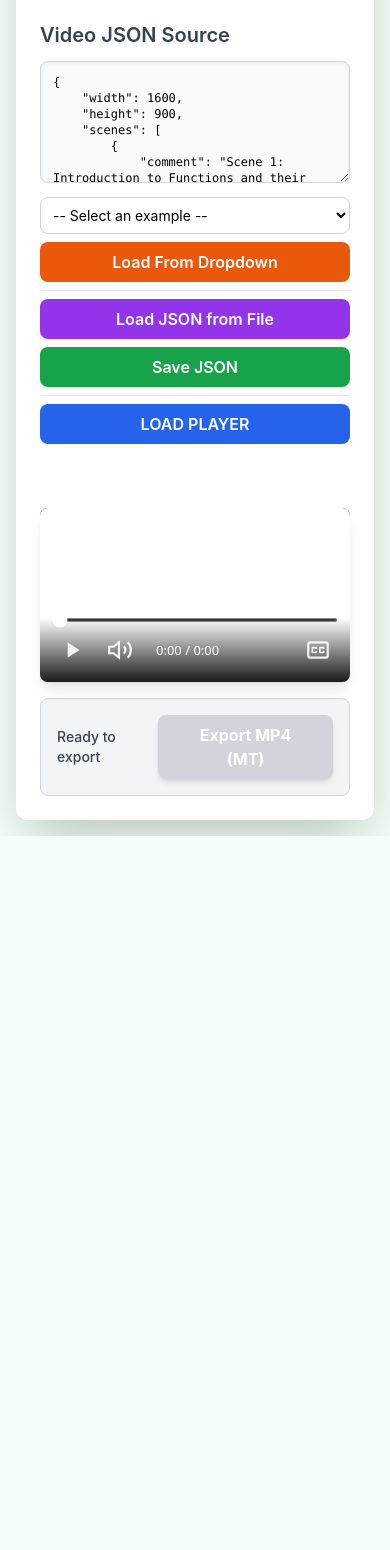
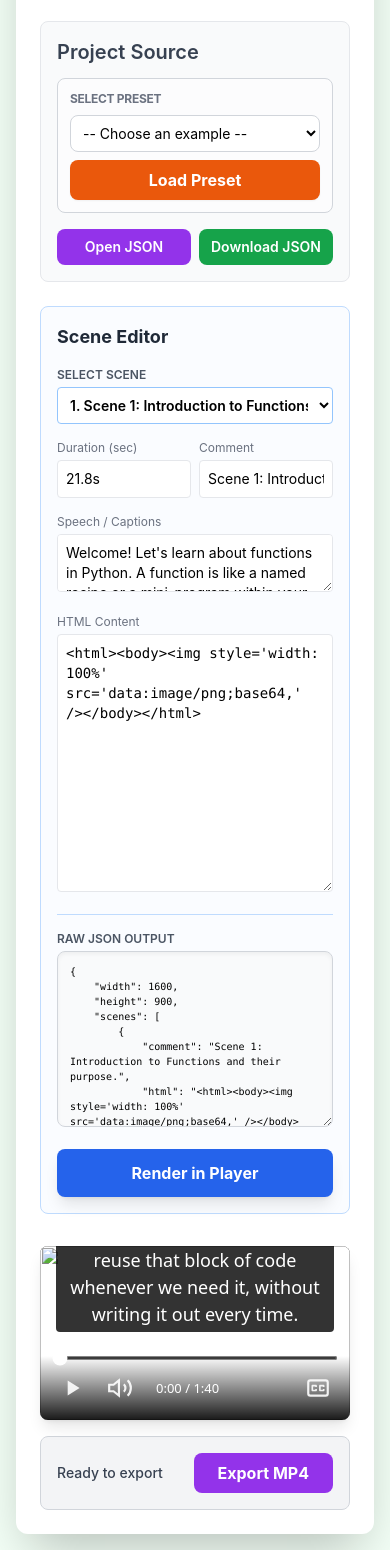
Before and after one commit to edcodedotorg/non-video-video-player, a plain HTML site: page index.html in a window 390 px wide. Shown: the part 115-1665 px from the top of the page. Before the commit the page ends 951 px from the top, so only its background shows below. Drawn offline with nearby package versions, Linux system fonts and the light colour scheme.

Commit message:
update UI to simplify editing and loading of JSON

```diff
--- a/index.html
+++ b/index.html
@@ -28,22 +28,26 @@
         }
         @keyframes spin { 0% { transform: rotate(0deg); } 100% { transform: rotate(360deg); } }
         .hidden { display: none; }
+        .json-error {
+            border-color: #ef4444 !important;
+            background-color: #fef2f2 !important;
+            box-shadow: 0 0 0 1px #ef4444 !important;
+        }
     </style>
 </head>
 <body class="p-4 md:p-8">
     <div class="max-w-7xl mx-auto bg-white p-6 rounded-xl shadow-2xl">
         <h1 class="text-3xl font-bold mb-6 text-gray-800">Programmatic Video Editor</h1>
 
-        <div class="grid grid-cols-1 lg:grid-cols-3 gap-8">
+        <div class="grid grid-cols-1 lg:grid-cols-3 gap-8 items-start">
             <div class="lg:col-span-1 flex flex-col gap-6">
-                <div>
-                    <h2 class="text-xl font-semibold mb-3 text-gray-700">Video JSON Source</h2>
-                    <textarea id="video-json" rows="6" class="w-full p-3 border border-gray-300 rounded-lg text-xs font-mono shadow-inner bg-gray-50 focus:ring-2 focus:ring-blue-500 outline-none"></textarea>
-                    <input type="file" id="file-input" accept=".json,application/json" class="hidden">
-
-                    <div class="space-y-2 mt-2">
-                        <select id="example-select" class="w-full p-2 border border-gray-300 rounded-lg text-sm bg-white">
-                            <option disabled selected value="">-- Select an example --</option>
+                <div class="bg-gray-50 p-4 rounded-lg border border-gray-200">
+                    <h2 class="text-xl font-semibold mb-3 text-gray-700">Project Source</h2>
+                    <div class="space-y-4">
+                        <div class="p-3 border border-gray-300 rounded-lg bg-white/50 space-y-2">
+                            <label class="block text-xs font-bold text-gray-500 uppercase tracking-tight">Select Preset</label>
+                            <select id="example-select" class="w-full p-2 border border-gray-300 rounded-lg text-sm bg-white focus:ring-2 focus:ring-orange-500 outline-none">
+                                <option disabled selected value="">-- Choose an example --</option>
                                 <option value="examples/Variables_V1.json">Variables_V1.json</option>
                                 <option value="examples/Functions_V1.json">Functions_V1.json</option>
                                 <option value="examples/While_Loops_V1.json">While_Loops_V1.json</option>
@@ -54,49 +58,73 @@
                                 <option value="examples/DEMO_Functions_Addon_With_Sam_Demo.json">DEMO_Functions_Addon_With_Sam_Demo.json</option>
                                 <option value="examples/DEMO_Loops_Core_Sam_No_Human_Loop.json">DEMO_Loops_Core_Sam_No_Human_Loop.json</option>
                             </select>
-                        <button id="load-example-btn" class="w-full bg-orange-600 text-white py-2 rounded-lg font-semibold hover:bg-orange-700 transition">Load From Dropdown</button>
-                        <hr />
-                        <button id="load-file-btn" class="w-full bg-purple-600 text-white py-2 rounded-lg font-semibold hover:bg-purple-700 transition">Load JSON from File</button>
-                        <button id="save-file-btn" class="w-full bg-green-600 text-white py-2 rounded-lg font-semibold hover:bg-green-700 transition">Save JSON</button>
-                        <hr />
-                        <button id="load-btn" class="w-full bg-blue-600 text-white py-2 rounded-lg font-semibold hover:bg-blue-700 transition">LOAD PLAYER</button>
-                    </div>
-                    <p id="message" class="mt-2 text-sm text-gray-600 min-h-[1.5rem]"></p>
+                            <button id="load-example-btn" class="w-full bg-orange-600 text-white py-2 rounded-lg font-bold hover:bg-orange-700 transition shadow-sm">Load Preset</button>
                         </div>
 
-                <div id="editor-panel" class="hidden border-t pt-4 bg-gray-50 p-4 rounded-lg border border-gray-200">
-                    <h2 class="text-lg font-bold text-gray-800 mb-4 flex justify-between items-center">
-                        Editor
-                        <button id="save-changes-btn" disabled class="text-xs px-3 py-1 bg-green-600 text-white rounded disabled:bg-gray-300">Save Changes</button>
-                    </h2>
-                    <div class="space-y-3">
-                        <select id="scene-select" class="w-full p-2 border border-blue-300 bg-blue-50 rounded text-sm font-semibold"></select>
+                        <div class="flex gap-2">
+                            <button id="load-file-btn" class="flex-1 bg-purple-600 text-white py-2 rounded-lg font-semibold hover:bg-purple-700 transition text-sm">Open JSON</button>
+                            <button id="save-file-btn" class="flex-1 bg-green-600 text-white py-2 rounded-lg font-semibold hover:bg-green-700 transition text-sm">Download JSON</button>
+                        </div>
+                    </div>
+                    <input type="file" id="file-input" accept=".json,application/json" class="hidden">
+                </div>
+
+                <div id="editor-panel" class="bg-blue-50/30 p-4 rounded-lg border border-blue-200">
+                    <h2 class="text-lg font-bold text-gray-800 mb-4">Scene Editor</h2>
+                    <div class="space-y-4">
+                        <div>
+                            <label class="block text-xs font-semibold text-gray-600 uppercase mb-1">Select Scene</label>
+                            <select id="scene-select" class="w-full p-2 border border-blue-300 bg-white rounded text-sm font-semibold"></select>
+                        </div>
+
                         <div class="grid grid-cols-2 gap-2">
-                            <input type="text" data-scope="scene" data-key="duration" class="editor-input w-full p-1 border rounded text-sm" placeholder="Duration">
-                            <input type="text" data-scope="scene" data-key="comment" class="editor-input w-full p-1 border rounded text-sm" placeholder="Comment">
+                            <div>
+                                <label class="block text-xs text-gray-500 mb-1">Duration (sec)</label>
+                                <input type="text" data-key="duration" class="editor-input w-full p-2 border rounded text-sm">
                             </div>
-                        <textarea data-scope="scene" data-key="speech" rows="2" class="editor-input w-full p-1 border rounded text-sm" placeholder="Speech"></textarea>
-                        <textarea data-scope="scene" data-key="html" rows="6" class="editor-input w-full p-1 border rounded text-sm font-mono"></textarea>
+                            <div>
+                                <label class="block text-xs text-gray-500 mb-1">Comment</label>
+                                <input type="text" data-key="comment" class="editor-input w-full p-2 border rounded text-sm">
+                            </div>
+                        </div>
+
+                        <div>
+                            <label class="block text-xs text-gray-500 mb-1">Speech / Captions</label>
+                            <textarea data-key="speech" rows="2" class="editor-input w-full p-2 border rounded text-sm"></textarea>
+                        </div>
+
+                        <div>
+                            <label class="block text-xs text-gray-500 mb-1">HTML Content</label>
+                            <textarea data-key="html" rows="12" class="editor-input w-full p-2 border rounded text-sm font-mono"></textarea>
+                        </div>
+
+                        <hr class="border-blue-200">
+
+                        <div>
+                            <label class="block text-xs font-semibold text-gray-600 uppercase mb-1">Raw JSON Output</label>
+                            <textarea id="video-json" rows="10" class="w-full p-3 border border-gray-300 rounded-lg text-[10px] font-mono shadow-inner bg-gray-50 outline-none"></textarea>
+                        </div>
+
+                        <button id="load-btn" class="w-full bg-blue-600 text-white py-3 rounded-lg font-bold hover:bg-blue-700 transition shadow-lg">Render in Player</button>
                     </div>
                 </div>
             </div>
 
-            <div class="lg:col-span-2">
+            <div class="lg:col-span-2 sticky top-8 self-start">
                 <json-video id="player" controls class="mb-4 rounded-lg shadow-lg"></json-video>
 
                 <div class="mt-4 p-4 bg-gray-100 rounded-lg border border-gray-300 flex justify-between items-center">
                     <div id="export-status-container" class="flex items-center text-sm font-medium text-gray-700">
                         <span id="export-status-text">Ready to export</span>
                     </div>
-                    <button id="encode-button" disabled class="px-6 py-2 bg-purple-600 text-white rounded-lg font-bold disabled:bg-gray-300 hover:bg-purple-700 transition shadow-md">
-                        Export MP4 (MT)
+                    <button id="encode-button" disabled class="px-6 py-2 bg-purple-600 text-white rounded-lg font-bold disabled:bg-gray-300 hover:bg-purple-700 transition">
+                        Export MP4
                     </button>
                 </div>
 
                 <div id="video-output-container" class="mt-6 p-6 bg-gray-50 border border-gray-200 rounded-lg hidden text-center">
-                    <h3 class="text-lg font-bold mb-3 text-gray-800 font-mono">RENDERED OUTPUT</h3>
                     <video id="output-video" controls class="w-full max-w-lg mx-auto rounded-lg shadow-lg bg-black mb-4"></video>
-                    <button id="download-button" class="px-6 py-2 bg-blue-600 text-white rounded-lg font-bold shadow-md hover:bg-blue-700">Download Video</button>
+                    <button id="download-button" class="px-6 py-2 bg-blue-600 text-white rounded-lg font-bold">Download Video</button>
                 </div>
             </div>
         </div>
@@ -111,89 +139,114 @@
         const statusText = document.getElementById('export-status-text');
         const exporter = new VideoExporter(player);
 
-        const editorPanel = document.getElementById('editor-panel');
         const sceneSelect = document.getElementById('scene-select');
-        const saveChangesBtn = document.getElementById('save-changes-btn');
+        const editorInputs = document.querySelectorAll('.editor-input');
+        const fileInput = document.getElementById('file-input');
 
-        let videoData = null;
+        let videoData = { scenes: [] };
         let editingIdx = 0;
+        let isJsonValid = true;
 
-        // --- Load Action ---
-        document.getElementById('load-btn').onclick = () => {
+        // --- Named Functions ---
+
+        function renderInPlayer(forceReset = false) {
+            if (!isJsonValid) return;
             const rawJson = jsonArea.value.trim();
             try {
                 videoData = JSON.parse(rawJson);
-                // player.src uses Data URI to bypass local file security
                 player.src = "data:application/json," + encodeURIComponent(rawJson);
                 player.load();
                 encodeBtn.disabled = false;
-                initEditor();
-            } catch(e) { alert("Invalid JSON: " + e.message); }
-        };
+                syncSceneDropdown(forceReset);
+            } catch(e) {
+                jsonArea.classList.add('json-error');
+            }
+        }
 
-        // --- Example & File Loading ---
-        document.getElementById('load-example-btn').onclick = async () => {
+        async function loadPreset() {
             const path = document.getElementById('example-select').value;
             if(!path) return;
             const res = await fetch(path);
             jsonArea.value = await res.text();
-            document.getElementById('load-btn').click();
+            validateAndSyncJson(true);
+            renderInPlayer(true);
+        }
+
+        function triggerFileOpen() {
+            fileInput.click();
+        }
+
+        function handleFileSelection(e) {
+            const reader = new FileReader();
+            reader.onload = (ev) => {
+                jsonArea.value = ev.target.result;
+                validateAndSyncJson(true);
+                renderInPlayer(true);
             };
+            reader.readAsText(e.target.files[0]);
+        }
 
-        document.getElementById('load-file-btn').onclick = () => document.getElementById('file-input').click();
-        document.getElementById('file-input').onchange = (e) => {
-            const reader = new FileReader();
-            reader.onload = (ev) => { jsonArea.value = ev.target.result; document.getElementById('load-btn').click(); };
-            reader.readAsText(e.target.files[0]);
-        };
-
-        document.getElementById('save-file-btn').onclick = () => {
+        function downloadProjectJson() {
+            if (!isJsonValid) return;
             const blob = new Blob([jsonArea.value], {type: 'application/json'});
             const a = document.createElement('a'); a.href = URL.createObjectURL(blob); a.download = 'video.json'; a.click();
-        };
+        }
 
-        // --- Editor Logic ---
-        function initEditor() {
-            editorPanel.classList.remove('hidden');
-            // Populate scene dropdown with comments or generic indices
+        function syncSceneDropdown(forceFirst = false) {
             sceneSelect.innerHTML = videoData.scenes.map((s, i) =>
                 `<option value="${i}">${i+1}. ${s.comment || 'Scene'}</option>`
             ).join('');
-            loadScene(0);
+
+            if (forceFirst) {
+                sceneSelect.value = 0;
+            } else if (videoData.scenes[editingIdx]) {
+                sceneSelect.value = editingIdx;
+            } else {
+                sceneSelect.value = 0;
+            }
+            loadSelectedScene();
         }
 
-        sceneSelect.onchange = (e) => loadScene(parseInt(e.target.value));
-
-        function loadScene(idx) {
-            editingIdx = idx;
-            const s = videoData.scenes[idx];
-            // Populate inputs from the specific scene object
-            document.querySelectorAll('.editor-input').forEach(el => {
-                el.value = s[el.dataset.key] || '';
-            });
-            saveChangesBtn.disabled = true; // Reset button state on new scene load
+        function loadSelectedScene() {
+            editingIdx = parseInt(sceneSelect.value) || 0;
+            const s = videoData.scenes[editingIdx];
+            if (!s) {
+                clearEditorInputs();
+                return;
+            }
+            editorInputs.forEach(el => { el.value = s[el.dataset.key] || ''; });
         }
 
-        // Enable 'Save Changes' button only when input occurs
-        document.querySelectorAll('.editor-input').forEach(el => {
-            el.oninput = () => { saveChangesBtn.disabled = false; };
+        function clearEditorInputs() {
+            sceneSelect.innerHTML = '<option disabled>Invalid JSON</option>';
+            editorInputs.forEach(el => el.value = '');
+        }
+
+        function updateJsonFromEditor() {
+            if (!isJsonValid || !videoData.scenes[editingIdx]) return;
+            editorInputs.forEach(el => {
+                videoData.scenes[editingIdx][el.dataset.key] = el.value;
             });
+            jsonArea.value = JSON.stringify(videoData, null, 4);
+            jsonArea.classList.remove('json-error');
+        }
 
-        saveChangesBtn.onclick = () => {
-            const s = videoData.scenes[editingIdx];
-            // Write values back to the local videoData object
-            document.querySelectorAll('.editor-input').forEach(el => {
-                s[el.dataset.key] = el.value;
-            });
-            // Update the main JSON textarea
-            jsonArea.value = JSON.stringify(videoData, null, 4);
-            saveChangesBtn.disabled = true;
-            // Reload the player to reflect changes immediately
-            document.getElementById('load-btn').click();
-        };
+        function validateAndSyncJson(forceReset = false) {
+            try {
+                const wasInvalid = !isJsonValid;
+                videoData = JSON.parse(jsonArea.value);
+                isJsonValid = true;
+                jsonArea.classList.remove('json-error');
+                syncSceneDropdown(forceReset || wasInvalid);
+            } catch(e) {
+                isJsonValid = false;
+                jsonArea.classList.add('json-error');
+                clearEditorInputs();
+            }
+        }
 
-        // --- Export Logic ---
-        encodeBtn.onclick = async () => {
+        async function startExport() {
+            if (!isJsonValid) return;
             encodeBtn.disabled = true;
             try {
                 await exporter.init((m) => statusText.innerHTML = `<div class="loader"></div> ${m}`);
@@ -204,14 +257,27 @@
             } catch (err) {
                 statusText.textContent = "Error: " + err.message;
             } finally { encodeBtn.disabled = false; }
-        };
+        }
 
-        document.getElementById('download-button').onclick = () => {
-            const a = document.createElement('a');
-            a.href = document.getElementById('output-video').src;
-            a.download = 'video.mp4';
-            a.click();
-        };
+        // --- Event Bindings ---
+        document.getElementById('load-btn').addEventListener('click', () => renderInPlayer(false));
+        document.getElementById('load-example-btn').addEventListener('click', loadPreset);
+        document.getElementById('load-file-btn').addEventListener('click', triggerFileOpen);
+        document.getElementById('save-file-btn').addEventListener('click', downloadProjectJson);
+        document.getElementById('encode-button').addEventListener('click', startExport);
+
+        fileInput.addEventListener('change', handleFileSelection);
+        sceneSelect.addEventListener('change', loadSelectedScene);
+
+        editorInputs.forEach(el => el.addEventListener('input', updateJsonFromEditor));
+        jsonArea.addEventListener('input', () => validateAndSyncJson(false));
+
+        window.addEventListener('load', () => {
+            if (jsonArea.value) {
+                validateAndSyncJson(true);
+                renderInPlayer(true);
+            }
+        });
     </script>
 </body>
 </html>
```
Lines whose indentation alone changed are shown as unchanged.
